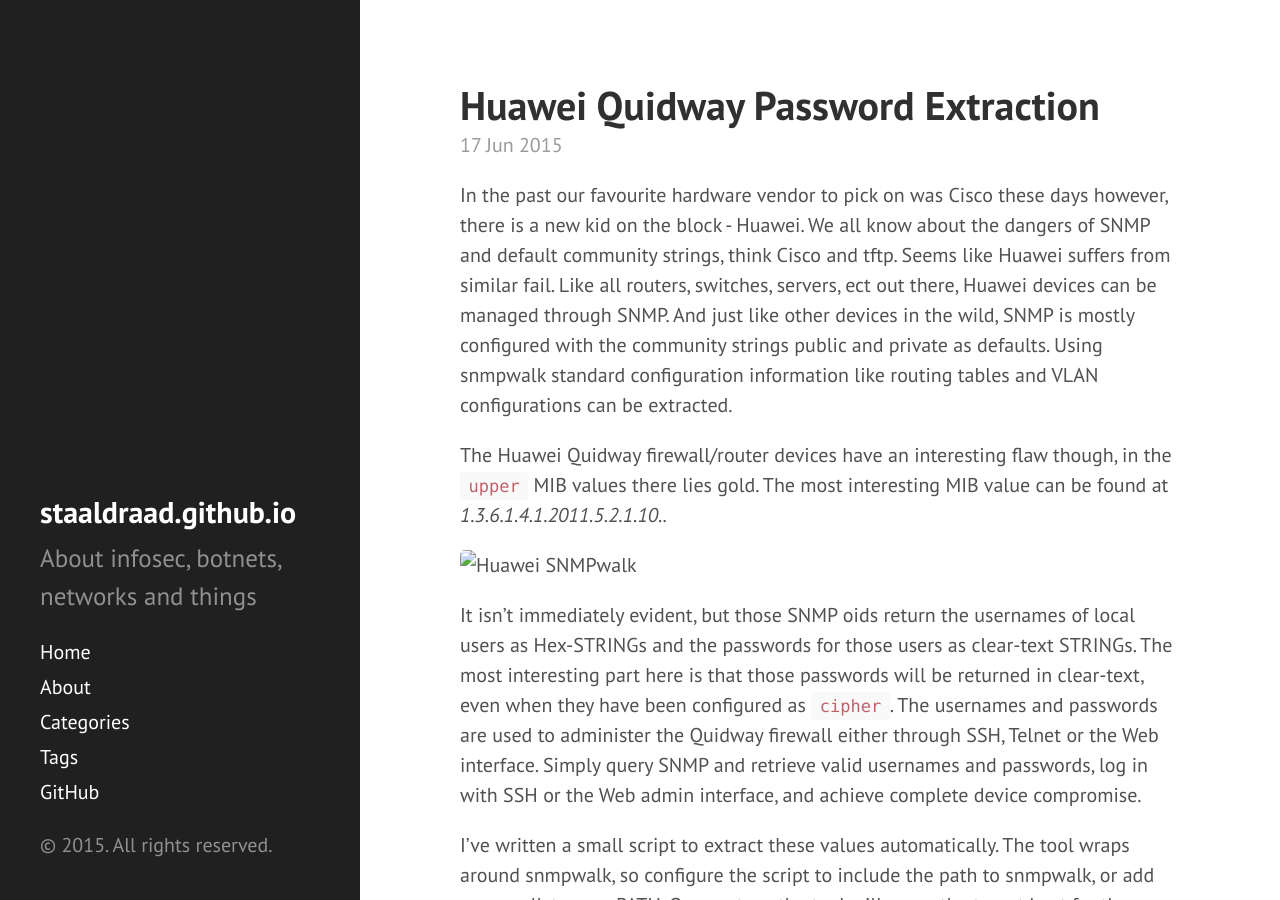
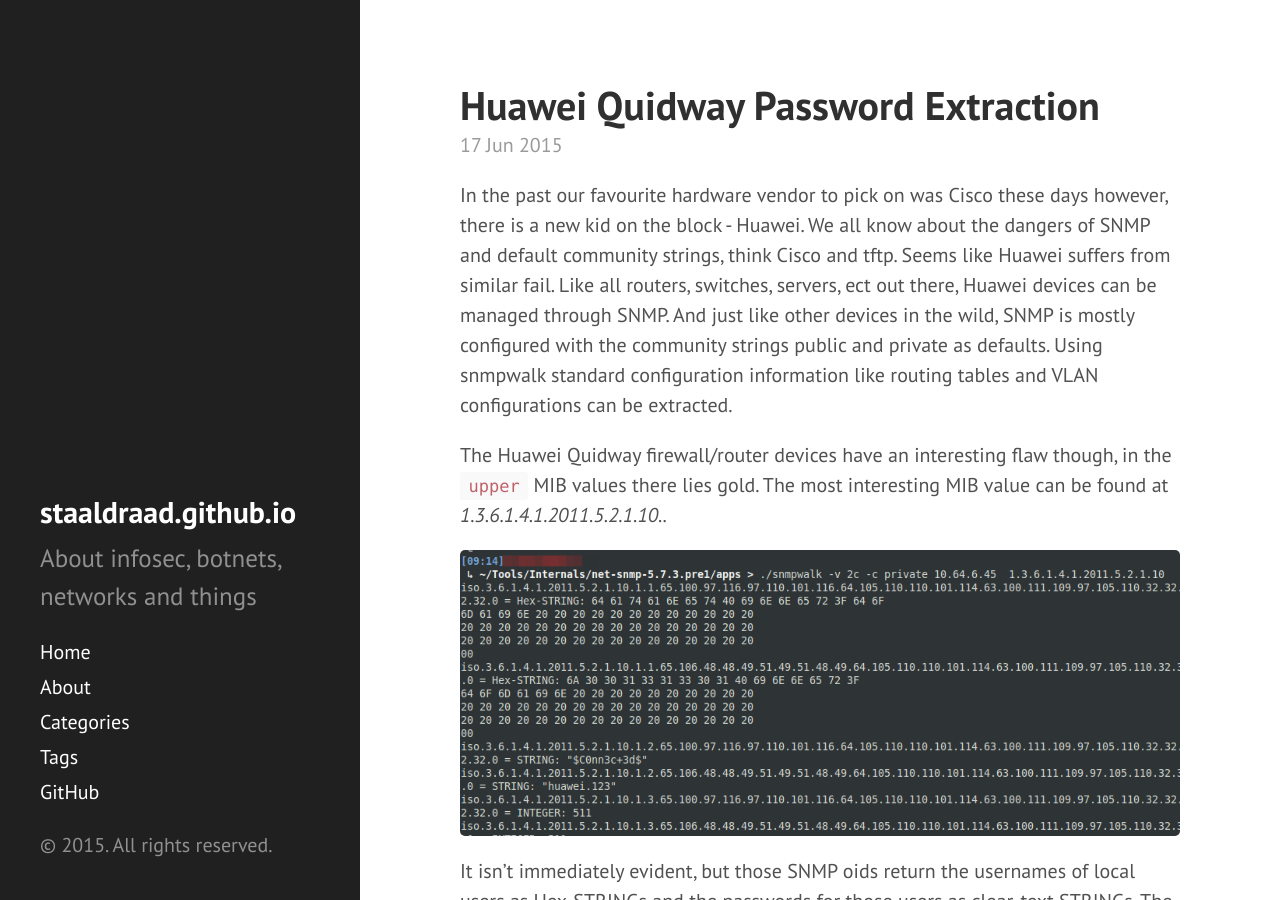
Before and after one commit to wikijm/staaldraad.github.io, a Jekyll site: the page built from _posts/2015-06-17-huawei-quidway-snmp-and-passwords.markdown, in a window 1280 px wide and 900 px high. Built offline with Jekyll 4.4.1, drawn with Linux system fonts in a browser that asks for light colours.

Commit message:
fixed relative image links

```diff
--- a/_posts/2015-06-17-huawei-quidway-snmp-and-passwords.markdown
+++ b/_posts/2015-06-17-huawei-quidway-snmp-and-passwords.markdown
@@ -8,13 +8,13 @@ In the past our favourite hardware vendor to pick on was Cisco these days howeve
 
 The Huawei Quidway firewall/router devices have an interesting flaw though, in the `upper` MIB values there lies gold. The most interesting MIB value can be found at  _1.3.6.1.4.1.2011.5.2.1.10._.
 
-![Huawei SNMPwalk](assets/huawei_snmp.png)
+![Huawei SNMPwalk](/assets/huawei_snmp.png)
 
 It isn’t immediately evident, but those SNMP oids return the usernames of local users as Hex-STRINGs and the passwords for those users as clear-text STRINGs. The most interesting part here is that those passwords will be returned in clear-text, even when they have been configured as `cipher`. The usernames and passwords are used to administer the Quidway firewall either through SSH, Telnet or the Web interface. Simply query SNMP and retrieve valid usernames and passwords, log in with SSH or the Web admin interface, and achieve complete device compromise.
 
 I've written a small script to extract these values automatically. The tool wraps around snmpwalk, so configure the script to include the path to snmpwalk, or add snmpwalk to your PATH. Once set up, the tool will query the target host for the usernames and passwords, convert the usernames to strings and print these out with the corresponding password. Testing this on an internal showed that 9/10 of the different Huawei devices deployed on the target network would reveal the username and password through SNMP. The usernames returned will also include the login domain, by default this will be username@local.domain but could also include RADIUS users and other users. The tool will by default include the user domain in the output. To log in through SSH, FTP, web interface, simply drop the @local.domain portion of the output.
 
-![Huawei extract passwords with SNMP](assets/huawei_password_snmp.png)
+![Huawei extract passwords with SNMP](/assets/huawei_password_snmp.png)
 
 The tool can be found here:
 {% gist staaldraad/bacb4bf0adc7b78c73eb %}
```
